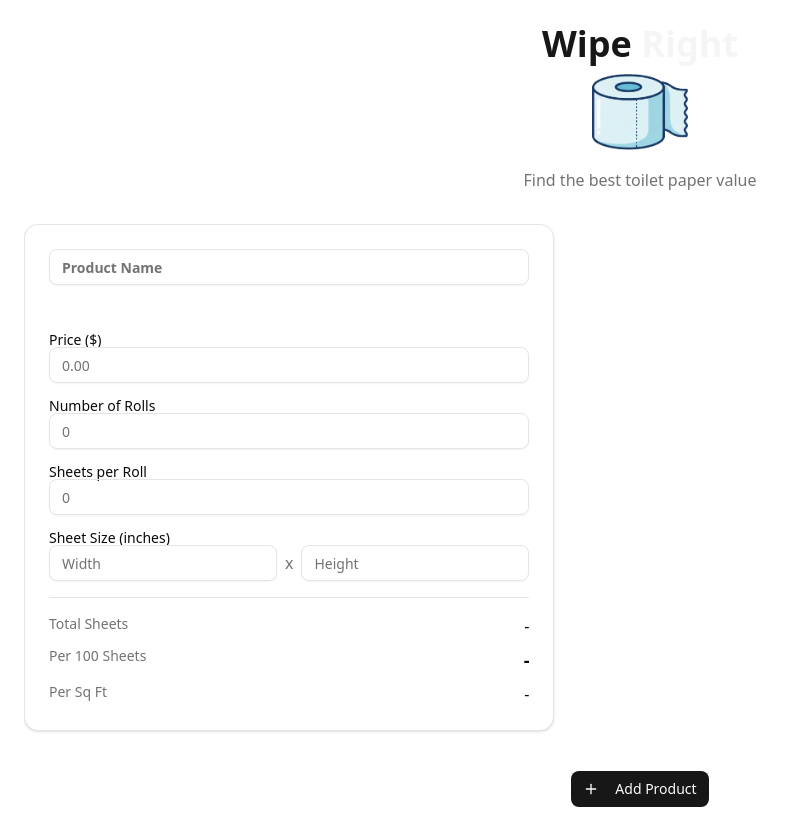
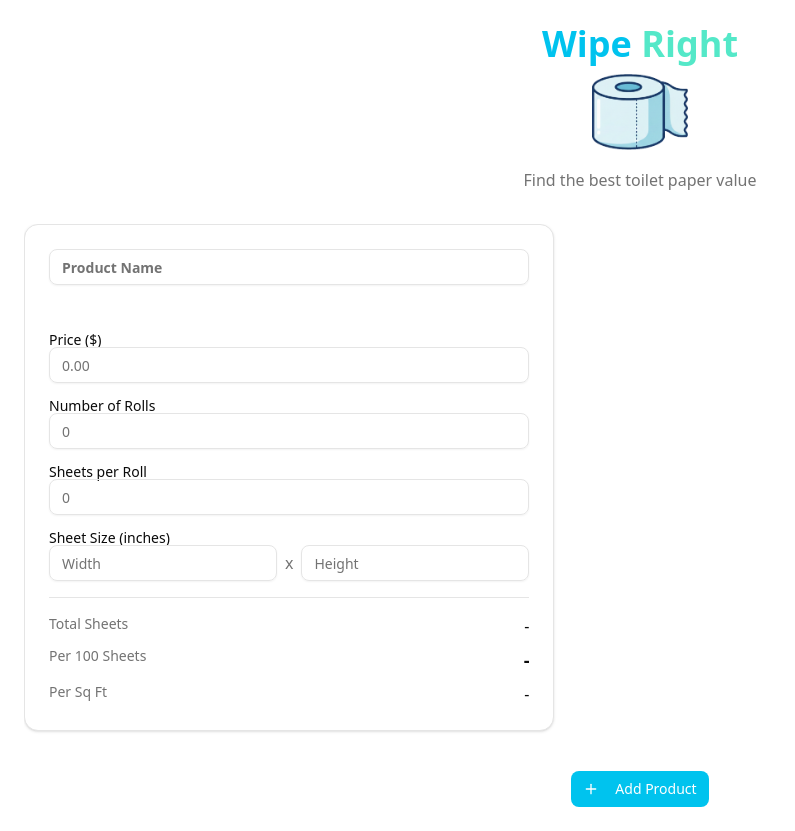
Before and after one commit to spencerfrost/wipe-right, a React (Vite) app: page / in a window 1280 px wide. Shown: the whole page, without its empty margins (0-795 px from the left). Built offline with nearby package versions, Linux system fonts and the light colour scheme.

Commit message:
feat: update color variables for primary and secondary themes in index.css

```diff
--- a/src/index.css
+++ b/src/index.css
@@ -52,10 +52,12 @@
   --card-foreground: oklch(0.145 0 0);
   --popover: oklch(1 0 0);
   --popover-foreground: oklch(0.145 0 0);
-  --primary: oklch(0.205 0 0);
-  --primary-foreground: oklch(0.985 0 0);
-  --secondary: oklch(0.97 0 0);
-  --secondary-foreground: oklch(0.205 0 0);
+  /* sky-400 as primary */
+  --primary: oklch(0.746 0.16 217.067);
+  --primary-foreground: oklch(1 0 0);
+  /* teal-300 as secondary */
+  --secondary: oklch(0.845 0.134 175.807);
+  --secondary-foreground: oklch(0.145 0 0);
   --muted: oklch(0.97 0 0);
   --muted-foreground: oklch(0.556 0 0);
   --accent: oklch(0.97 0 0);
@@ -63,7 +65,8 @@
   --destructive: oklch(0.577 0.245 27.325);
   --border: oklch(0.922 0 0);
   --input: oklch(0.922 0 0);
-  --ring: oklch(0.708 0 0);
+  /* sky-400 for ring */
+  --ring: oklch(0.746 0.16 217.067);
   --chart-1: oklch(0.646 0.222 41.116);
   --chart-2: oklch(0.6 0.118 184.704);
   --chart-3: oklch(0.398 0.07 227.392);
@@ -71,12 +74,14 @@
   --chart-5: oklch(0.769 0.188 70.08);
   --sidebar: oklch(0.985 0 0);
   --sidebar-foreground: oklch(0.145 0 0);
-  --sidebar-primary: oklch(0.205 0 0);
-  --sidebar-primary-foreground: oklch(0.985 0 0);
-  --sidebar-accent: oklch(0.97 0 0);
-  --sidebar-accent-foreground: oklch(0.205 0 0);
+  /* sky-400 for sidebar primary */
+  --sidebar-primary: oklch(0.746 0.16 217.067);
+  --sidebar-primary-foreground: oklch(1 0 0);
+  /* teal-300 for sidebar accent */
+  --sidebar-accent: oklch(0.845 0.134 175.807);
+  --sidebar-accent-foreground: oklch(0.145 0 0);
   --sidebar-border: oklch(0.922 0 0);
-  --sidebar-ring: oklch(0.708 0 0);
+  --sidebar-ring: oklch(0.746 0.16 217.067);
 }
 
 .dark {
@@ -86,10 +91,12 @@
   --card-foreground: oklch(0.985 0 0);
   --popover: oklch(0.205 0 0);
   --popover-foreground: oklch(0.985 0 0);
-  --primary: oklch(0.922 0 0);
-  --primary-foreground: oklch(0.205 0 0);
-  --secondary: oklch(0.269 0 0);
-  --secondary-foreground: oklch(0.985 0 0);
+  /* sky-400 as primary (same in dark mode for vibrancy) */
+  --primary: oklch(0.746 0.16 217.067);
+  --primary-foreground: oklch(0.145 0 0);
+  /* teal-300 as secondary */
+  --secondary: oklch(0.845 0.134 175.807);
+  --secondary-foreground: oklch(0.145 0 0);
   --muted: oklch(0.269 0 0);
   --muted-foreground: oklch(0.708 0 0);
   --accent: oklch(0.269 0 0);
@@ -97,7 +104,8 @@
   --destructive: oklch(0.704 0.191 22.216);
   --border: oklch(1 0 0 / 10%);
   --input: oklch(1 0 0 / 15%);
-  --ring: oklch(0.556 0 0);
+  /* sky-400 for ring */
+  --ring: oklch(0.746 0.16 217.067);
   --chart-1: oklch(0.488 0.243 264.376);
   --chart-2: oklch(0.696 0.17 162.48);
   --chart-3: oklch(0.769 0.188 70.08);
@@ -105,12 +113,14 @@
   --chart-5: oklch(0.645 0.246 16.439);
   --sidebar: oklch(0.205 0 0);
   --sidebar-foreground: oklch(0.985 0 0);
-  --sidebar-primary: oklch(0.488 0.243 264.376);
-  --sidebar-primary-foreground: oklch(0.985 0 0);
-  --sidebar-accent: oklch(0.269 0 0);
-  --sidebar-accent-foreground: oklch(0.985 0 0);
+  /* sky-400 for sidebar primary */
+  --sidebar-primary: oklch(0.746 0.16 217.067);
+  --sidebar-primary-foreground: oklch(0.145 0 0);
+  /* teal-300 for sidebar accent */
+  --sidebar-accent: oklch(0.845 0.134 175.807);
+  --sidebar-accent-foreground: oklch(0.145 0 0);
   --sidebar-border: oklch(1 0 0 / 10%);
-  --sidebar-ring: oklch(0.556 0 0);
+  --sidebar-ring: oklch(0.746 0.16 217.067);
 }
 
 @layer base {
```
